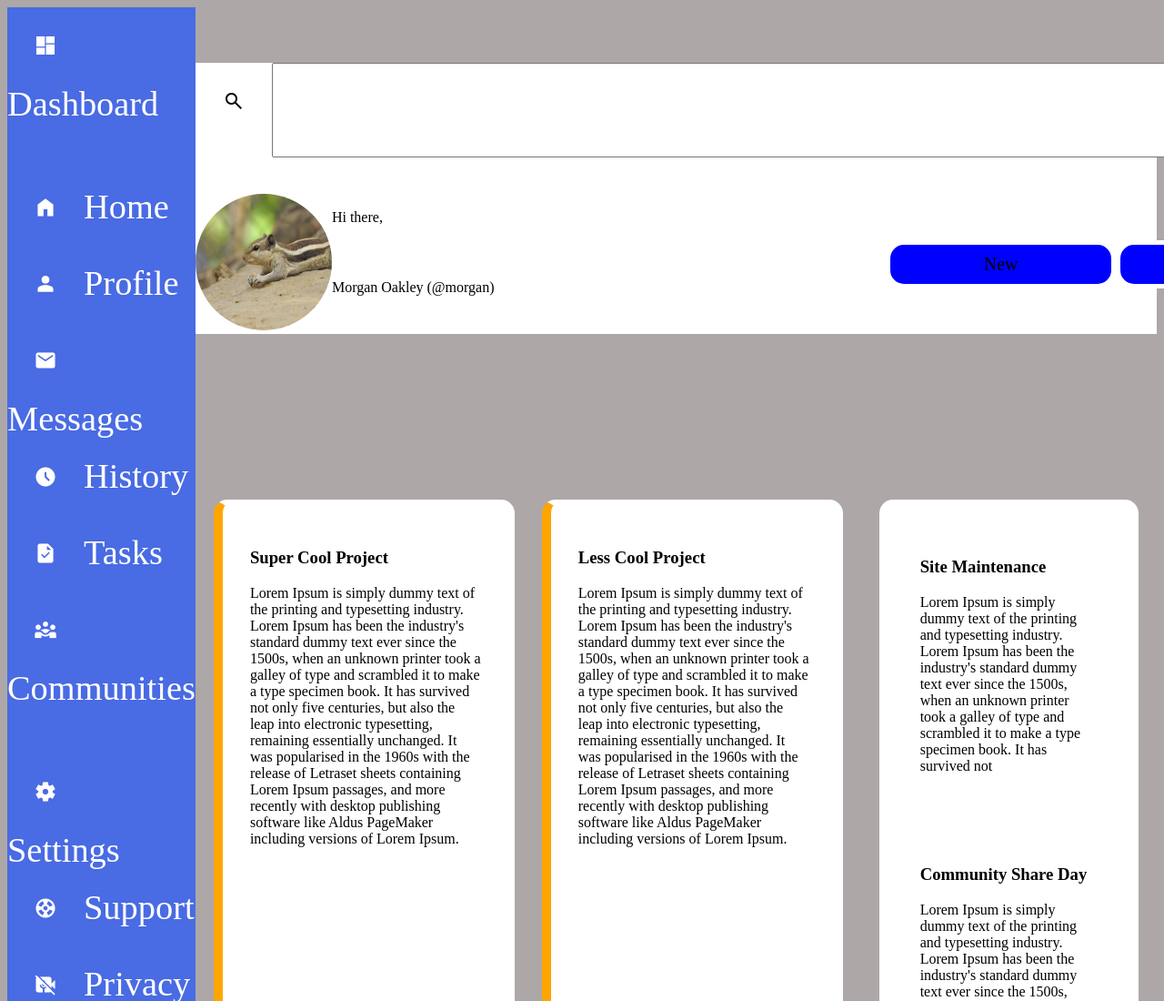
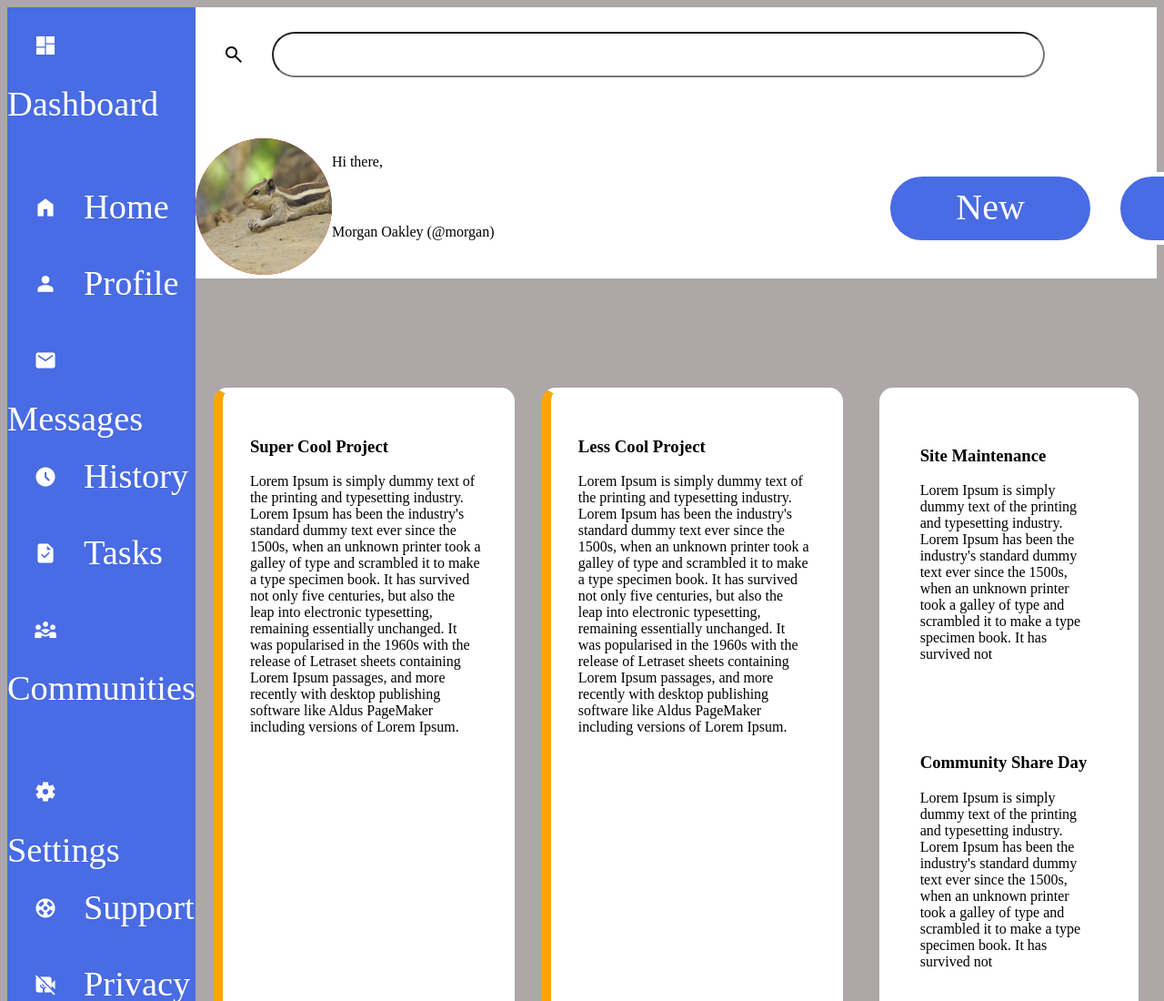
Before and after one commit to AdamsFontil/adminDashboard, a plain HTML site: page index.html in a window 1280 px wide. Shown: the top 1100 px of the page at 91% size. Drawn offline with nearby package versions, Linux system fonts and the light colour scheme.

Commit message:
Header improved

```diff
--- a/style.css
+++ b/style.css
@@ -3,7 +3,7 @@ html {
 }
 .page {
     display: grid;
-    grid-template: 1fr 3fr 3fr/ 1fr 4fr 1fr;
+    grid-template: .4fr 2.5fr 2.5fr/ 1fr 4fr 1fr;
     justify-content: center ;
     align-content: center;
 }
@@ -71,37 +71,39 @@ html {
 }
 .top {
     grid-column: 2/4;
+    grid-row: 1/2;
     background-color: white;
     display: grid;
     gap: 40px;
-    align-self: center;
 }
 .toprow1 {
     display: grid;
     grid-template-columns: auto 1200px auto auto auto;
     justify-content: space-around;
-    align-self: center;
-    text-align: center;
+    align-items: center;
 }
 .toprow2 {
     display: grid;
     grid-template-columns: 1fr 1fr;
+    align-items: center;
 }
 .toprow2-options{
     display: grid;
-    grid-template-columns: repeat(3,1fr);
+    grid-template-columns: repeat(3,minmax(100px, .5fr));
     align-items: center;
 }
 .toprow2-options div {
     border: solid 5px white;
     text-align: center;
     padding: 10px 10px;
-    border-radius: 20px;
-    background-color: blue;
-    font-size: 20px;
+    border-radius: 40px;
+    background-color: rgb(73, 107, 227);
+    color: white;
+    font-size: 40px;
     justify-content: space-around;
     gap: 100px;
-    width: minmax(20, 1fr);
+    width: 200px;
+    height: 50px;
 }
 .toprow2-icon {
     display: grid;
@@ -117,25 +119,6 @@ html {
     grid-column: 1/2;
     justify-self: center;
 }
-/*
-h2 {
-    position: absolute;
-    font-size: 2.4rem;
-}
- .projects-title{
-    grid-row: 2/span 1;
-    grid-column: 5/ span 1;
-    top: 350px;
-    left: 450px;
-}
-.a-title {
-    top: 350px;
-    right: 150px;
-}
-.trending-title {
-    bottom: 10px;
-    right: 250px;
-} */
 .toprow2-icon img {
     width: 150px;
     height: 150px;
@@ -169,3 +152,8 @@ h2 {
 span {
     padding: 30px;
 }
+input {
+    border-radius: 50px;
+    margin-right: 350px;
+    height: 50px;
+}
```
